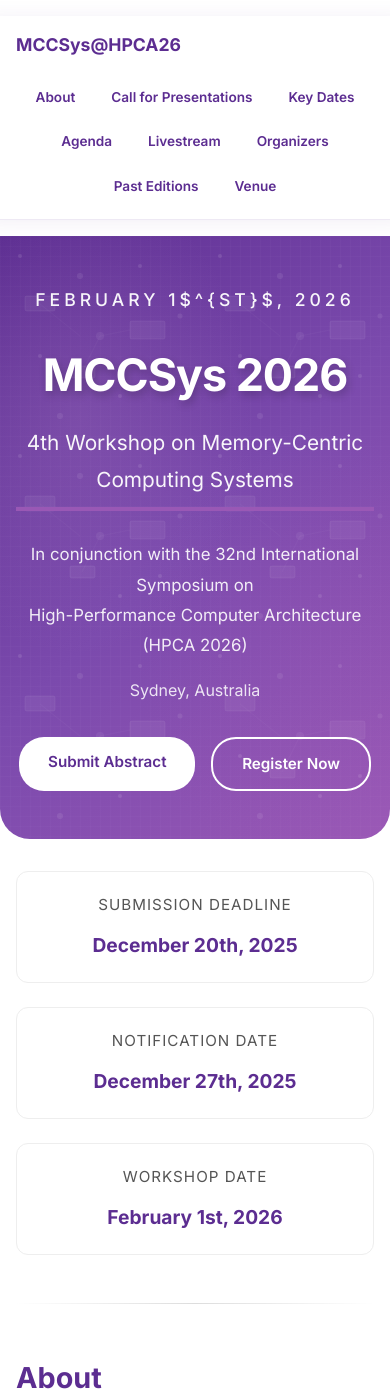
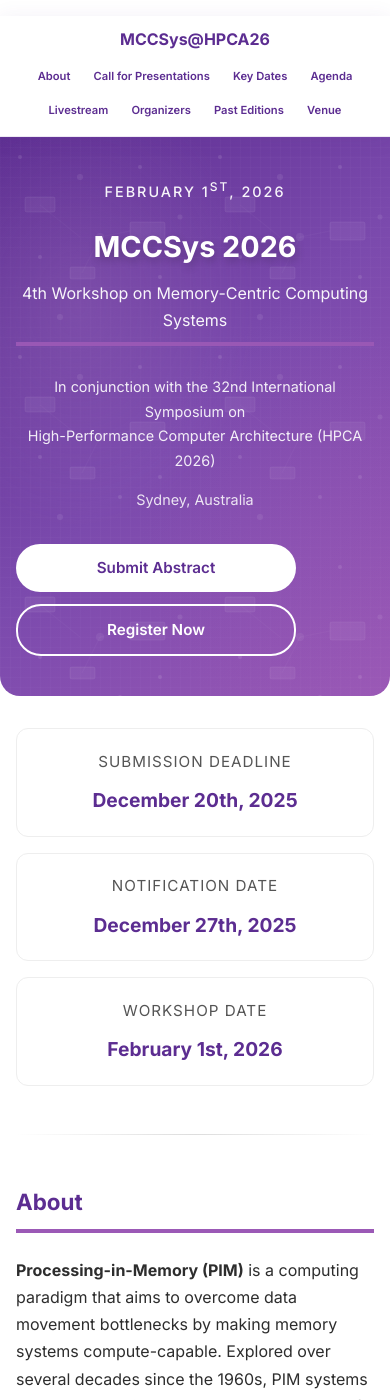
Before and after one commit to unrealismail/mccsys-hpca26, a Jekyll site: the page built from index.md, in a window 390 px wide and 1400 px high. Built offline with Jekyll 4.4.1, drawn with Linux system fonts in a browser that asks for light colours.

Commit message:
UI improvements: smaller buttons, organizers with photos, venue section

```diff
--- a/assets/css/style.scss
+++ b/assets/css/style.scss
@@ -24,7 +24,7 @@
 }
 
 body {
-  font-family: -apple-system, BlinkMacSystemFont, 'Segoe UI', Roboto, Oxygen, Ubuntu, sans-serif;
+  font-family: 'Aptos Display', 'Aptos', -apple-system, BlinkMacSystemFont, 'Segoe UI', Roboto, Oxygen, Ubuntu, sans-serif;
   color: var(--text-color);
   line-height: 1.8;
   font-size: 1.1rem;
@@ -635,48 +635,166 @@ h3 {
 /* Responsive Design */
 @media (max-width: 768px) {
   .hero-section {
-    padding: 3rem 1rem;
+    padding: 2.5rem 1rem;
     margin: -1rem -1rem 1rem -1rem;
+    border-radius: 0 0 20px 20px;
   }
 
   .hero-title {
-    font-size: 2.8rem;
+    font-size: 2.2rem;
+    letter-spacing: 0;
   }
 
   .hero-subtitle {
-    font-size: 1.3rem;
+    font-size: 1.1rem;
+  }
+
+  .hero-date {
+    font-size: 0.9rem;
+    letter-spacing: 2px;
+  }
+
+  .hero-conference,
+  .hero-location {
+    font-size: 0.9rem;
+  }
+
+  .hero-buttons {
+    flex-direction: column;
+    gap: 0.75rem;
+  }
+
+  .btn {
+    width: 100%;
+    max-width: 280px;
+  }
+
+  /* Nav bar mobile */
+  .nav-bar {
+    padding: 0.6rem 1rem;
+    margin: 0 -1rem 1rem -1rem;
+    flex-direction: column;
+    gap: 0.5rem;
+  }
+
+  .nav-brand {
+    font-size: 1rem;
+  }
+
+  .nav-links {
+    justify-content: center;
+  }
+
+  .nav-links a {
+    padding: 0.3rem 0.6rem;
+    font-size: 0.75rem;
   }
 
   .nav-buttons {
-    padding: 0.8rem 1rem;
+    padding: 0.6rem 1rem;
     margin: 0 -1rem 1rem -1rem;
   }
 
   .nav-buttons a {
-    padding: 0.5rem 1rem;
-    font-size: 0.9rem;
+    padding: 0.4rem 0.8rem;
+    font-size: 0.8rem;
   }
 
   body {
     font-size: 1rem;
+    line-height: 1.7;
   }
 
   h2 {
-    font-size: 1.8rem;
+    font-size: 1.6rem;
+    margin-top: 2rem;
+  }
+
+  h3 {
+    font-size: 1.3rem;
   }
 
   .topics-grid {
     grid-template-columns: 1fr;
   }
 
+  .key-dates-section {
+    padding: 1.5rem;
+  }
+
   .key-date-row {
     flex-direction: column;
     text-align: center;
-    gap: 0.5rem;
+    gap: 0.3rem;
+    padding: 1rem 0;
+  }
+
+  .key-date-label {
+    font-size: 0.95rem;
   }
 
   .key-date-value {
     text-align: center;
+    font-size: 1rem;
+  }
+
+  /* YouTube embed mobile */
+  .youtube-embed {
+    margin: 1rem auto;
+  }
+
+  .livestream-section {
+    padding: 1.5rem;
+  }
+
+  .livestream-section h3 {
+    font-size: 1.2rem;
+  }
+
+  /* Past editions mobile */
+  .past-editions-grid {
+    grid-template-columns: 1fr;
+  }
+
+  .past-edition-item {
+    padding: 1rem;
+  }
+
+  /* Dates sidebar mobile */
+  .dates-sidebar {
+    grid-template-columns: 1fr;
+    gap: 1rem;
+  }
+
+  /* Feature grid mobile */
+  .feature-grid {
+    grid-template-columns: 1fr;
+  }
+
+  .feature-item {
+    padding: 1.5rem;
+  }
+
+  /* Placeholders mobile */
+  .agenda-placeholder,
+  .speakers-placeholder {
+    padding: 2rem 1rem;
+  }
+
+  /* Contact section mobile */
+  .contact-section {
+    padding: 1.5rem;
+  }
+
+  /* Footer mobile */
+  .footer-section {
+    padding: 1.5rem;
+    margin-top: 2rem;
+  }
+
+  /* HR mobile */
+  hr {
+    margin: 2rem 0;
   }
 }
 
@@ -781,7 +899,7 @@ hr {
 }
 
 .organizer-item:hover .organizer-bio {
-  max-height: 300px;
+  max-height: 400px;
   opacity: 1;
   margin-top: 0.75rem;
 }
@@ -872,10 +990,13 @@ hr {
   margin-top: 0.25rem;
 }
 
+/* Additional mobile styles for organizers and event sections */
 @media (max-width: 768px) {
   .organizer-item {
     flex-direction: column;
     text-align: center;
+    padding: 1.25rem;
+    gap: 1rem;
   }
 
   .organizer-photo img {
@@ -883,24 +1004,69 @@ hr {
     height: 80px;
   }
 
+  .organizer-info h4 {
+    font-size: 1.1rem;
+  }
+
   /* On mobile, bio is always visible since hover doesn't work well */
   .organizer-bio {
     max-height: none;
     opacity: 1;
     margin-top: 0.75rem;
+    font-size: 0.9rem;
   }
 
-  .key-date-row {
-    flex-direction: column;
-    gap: 0.3rem;
-    text-align: center;
-  }
-
-  .key-date-value {
-    text-align: center;
+  .organizer-email {
+    font-size: 0.85rem;
   }
 
   .event-grid {
     grid-template-columns: 1fr;
+    gap: 1.5rem;
+  }
+
+  .event-info {
+    padding: 1.5rem;
+  }
+
+  .event-map {
+    min-height: 250px;
+  }
+
+  .event-map iframe {
+    min-height: 250px;
   }
 }
+
+/* Extra small screens */
+@media (max-width: 480px) {
+  .hero-title {
+    font-size: 1.8rem;
+  }
+
+  .hero-subtitle {
+    font-size: 1rem;
+  }
+
+  .nav-links a {
+    padding: 0.25rem 0.5rem;
+    font-size: 0.7rem;
+  }
+
+  h2 {
+    font-size: 1.4rem;
+  }
+
+  .key-dates-section {
+    padding: 1rem;
+  }
+
+  .organizer-item {
+    padding: 1rem;
+  }
+
+  .organizer-photo img {
+    width: 70px;
+    height: 70px;
+  }
+}
--- a/index.md
+++ b/index.md
@@ -19,7 +19,7 @@ layout: default
 
 <!-- Hero Section -->
 <div class="hero-section">
-  <div class="hero-date">FEBRUARY 1$^{ST}$, 2026</div>
+  <div class="hero-date">FEBRUARY 1<sup>ST</sup>, 2026</div>
   <h1 class="hero-title">MCCSys 2026</h1>
   <h2 class="hero-subtitle">4th Workshop on Memory-Centric Computing Systems</h2>
   <p class="hero-conference">In conjunction with the 32nd International Symposium on<br>High-Performance Computer Architecture (HPCA 2026)</p>
```
